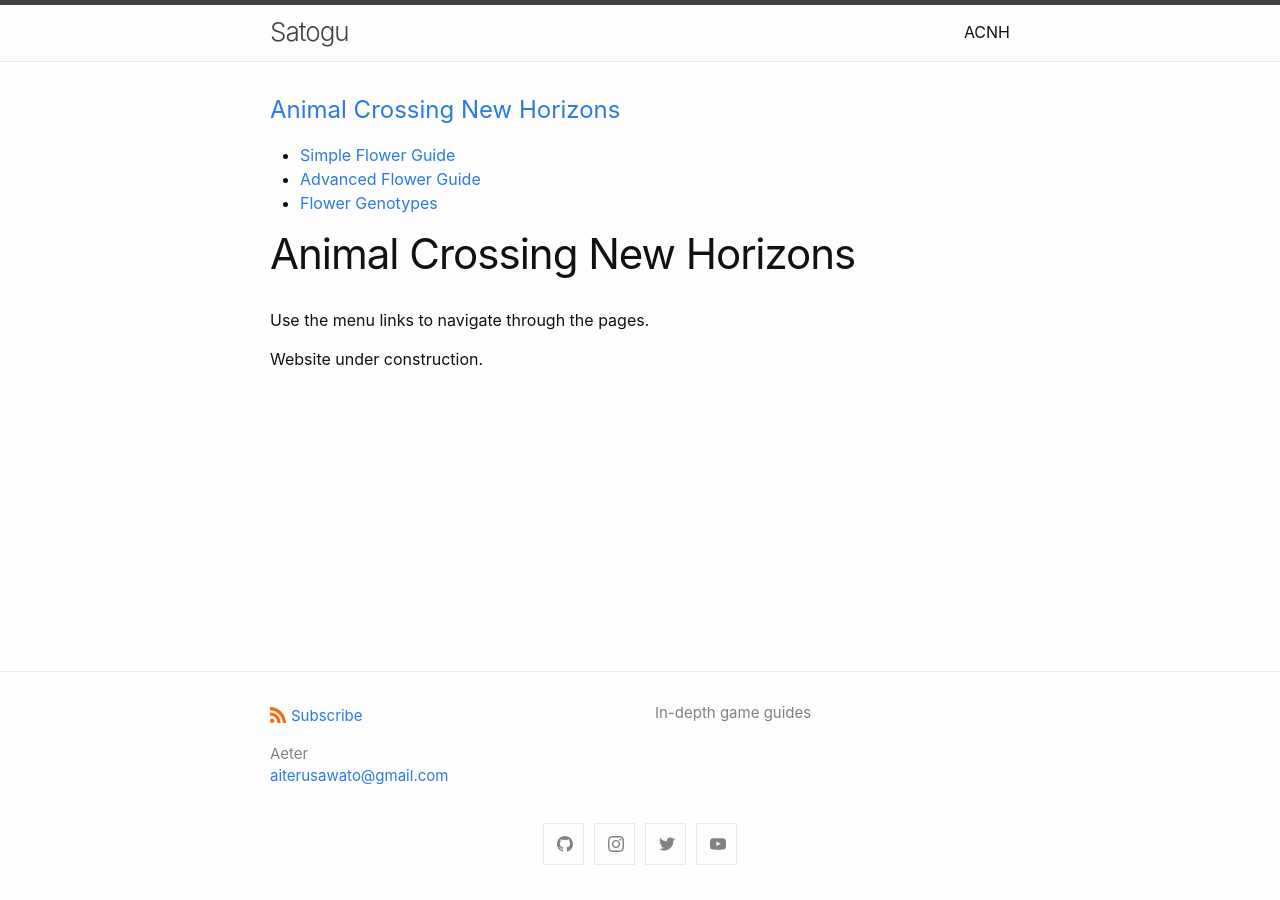
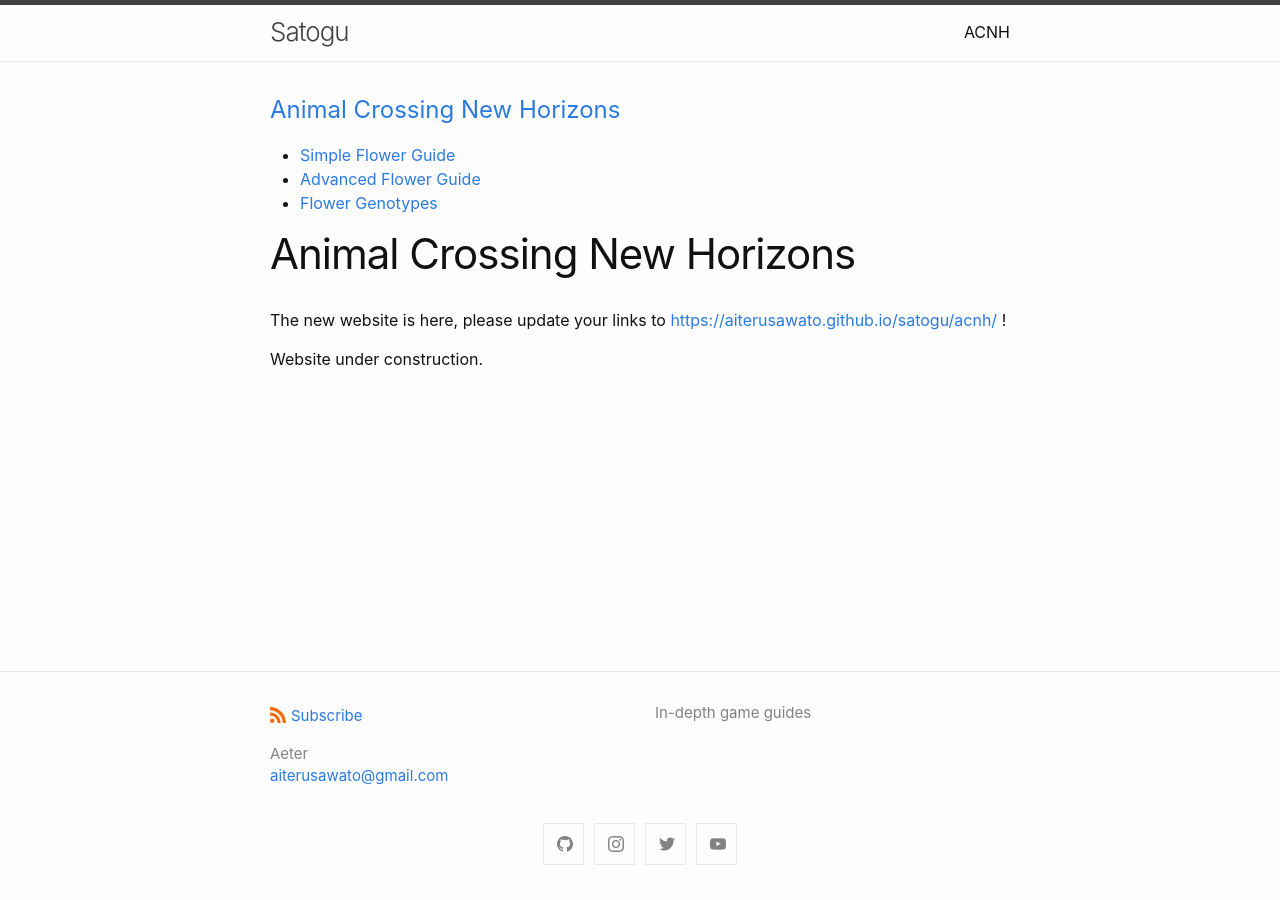
Before and after one commit to aiterusawato/satogu, a Jekyll site: the page built from acnh/index.md, in a window 1280 px wide. Built offline with Jekyll 4.4.1, drawn with Linux system fonts in a browser that asks for light colours.

Commit message:
Add index welcome text

```diff
--- a/acnh/index.md
+++ b/acnh/index.md
@@ -4,6 +4,6 @@
 layout: acnh
 ---
 
-Use the menu links to navigate through the pages.
+The new website is here, please update your links to [https://aiterusawato.github.io/satogu/acnh/](https://aiterusawato.github.io/satogu/acnh/) !
 
 Website under construction.
```
Also changed, not shown: acnh/flowers-genotypes.md (+0 -2 lines).
